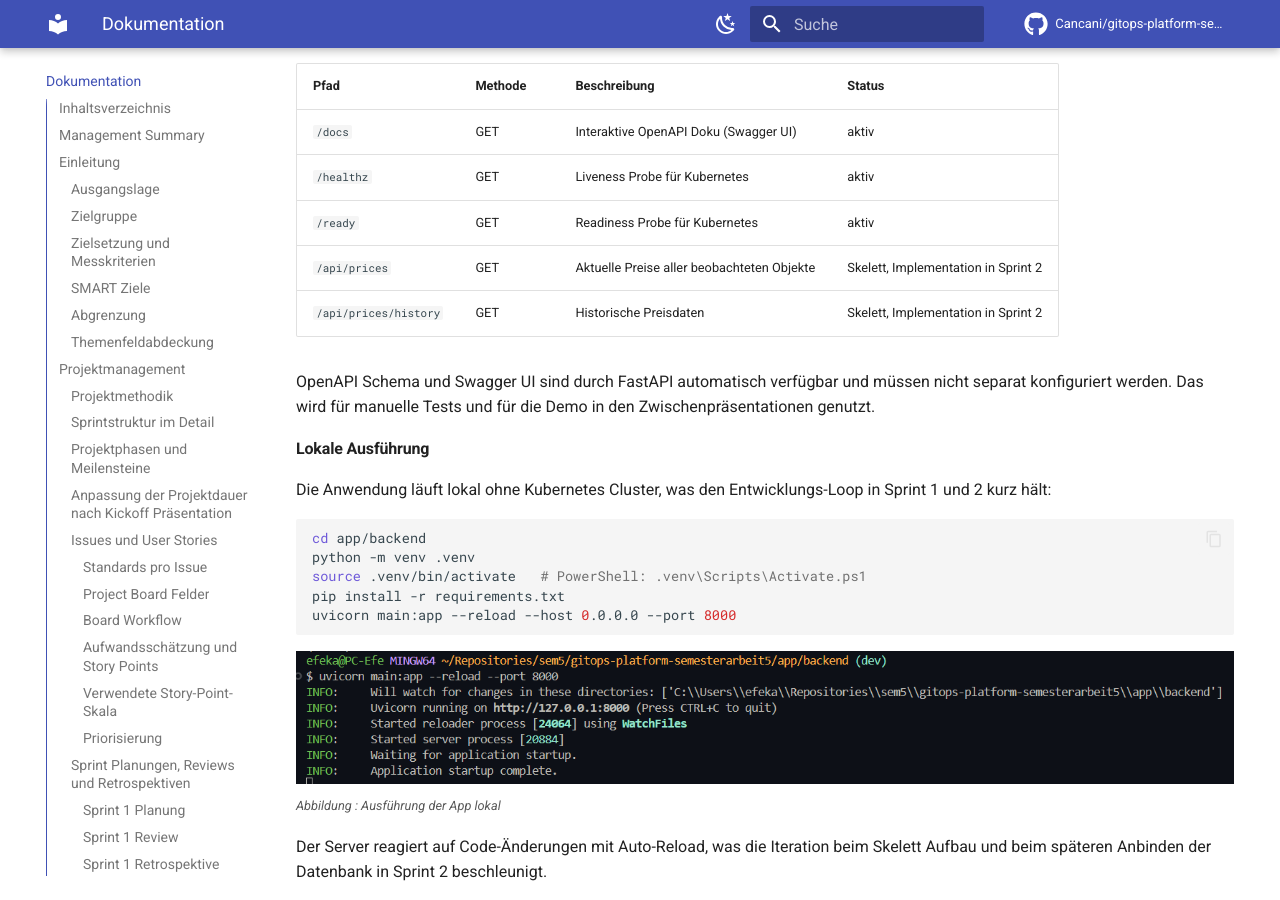
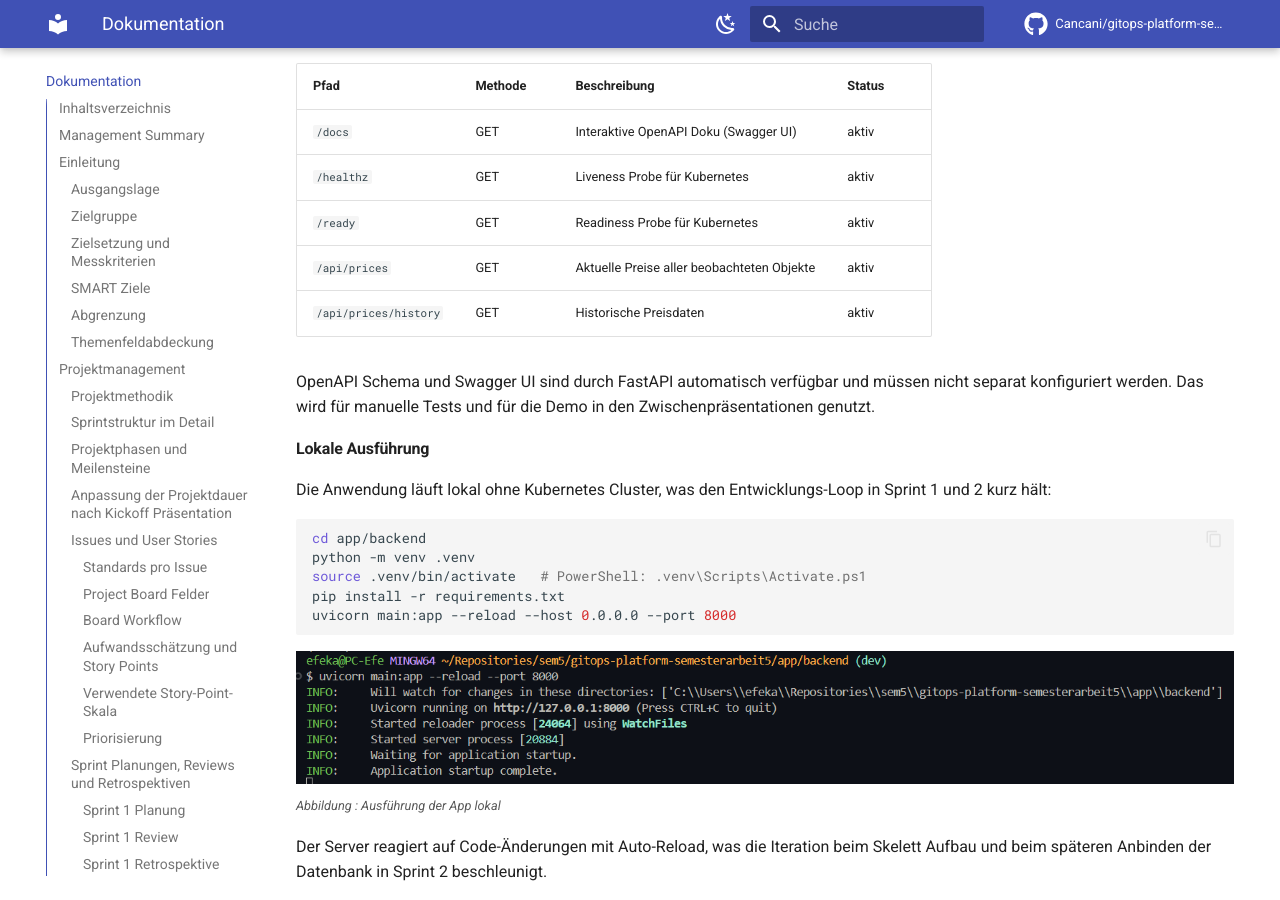
Before and after one commit to Cancani/gitops-platform-semesterarbeit5, an MkDocs documentation site: the page built from docs/dokumentation.md, in a window 1280 px wide and 900 px high, scrolled down 49138 px. Built offline with MkDocs 1.6.1 and Material for MkDocs 9.7.7, drawn with Linux system fonts in a browser that asks for light colours; comment, search, counter and statistics services are not loaded.

Commit message:
feat(app): preisabruf implementiert und in sqlite persistiert
- app/backend/models.py mit PriceEntry und response modellen
- app/backend/database.py sqlite zugriff, DATABASE_PATH konfigurierbar
- app/backend/pricesource.py mock preisquelle mit fallback
- app/backend/main.py endpoints liefern echte daten, /ready prueft db
- POST /api/prices/refresh als hook fuer cronjob

```diff
--- a/docs/dokumentation.md
+++ b/docs/dokumentation.md
@@ -1567,8 +1567,8 @@ Die Trennung in `app/backend/` reflektiert die Monorepo Struktur (siehe [ADR-004
 | `/docs` | GET | Interaktive OpenAPI Doku (Swagger UI) | aktiv |
 | `/healthz` | GET | Liveness Probe für Kubernetes | aktiv |
 | `/ready` | GET | Readiness Probe für Kubernetes | aktiv |
-| `/api/prices` | GET | Aktuelle Preise aller beobachteten Objekte | Skelett, Implementation in Sprint 2 |
-| `/api/prices/history` | GET | Historische Preisdaten | Skelett, Implementation in Sprint 2 |
+| `/api/prices` | GET | Aktuelle Preise aller beobachteten Objekte | aktiv |
+| `/api/prices/history` | GET | Historische Preisdaten | aktiv |
 
 OpenAPI Schema und Swagger UI sind durch FastAPI automatisch verfügbar und müssen nicht separat konfiguriert werden. Das wird für manuelle Tests und für die Demo in den Zwischenpräsentationen genutzt.
 
```
Also changed, not shown: other parts of docs/dokumentation.md (+6 -0 lines), docs/img/appbackend1sq.png (added), docs/img/appbackend2sq.png (added), docs/img/appbackend3sq.png (added).
